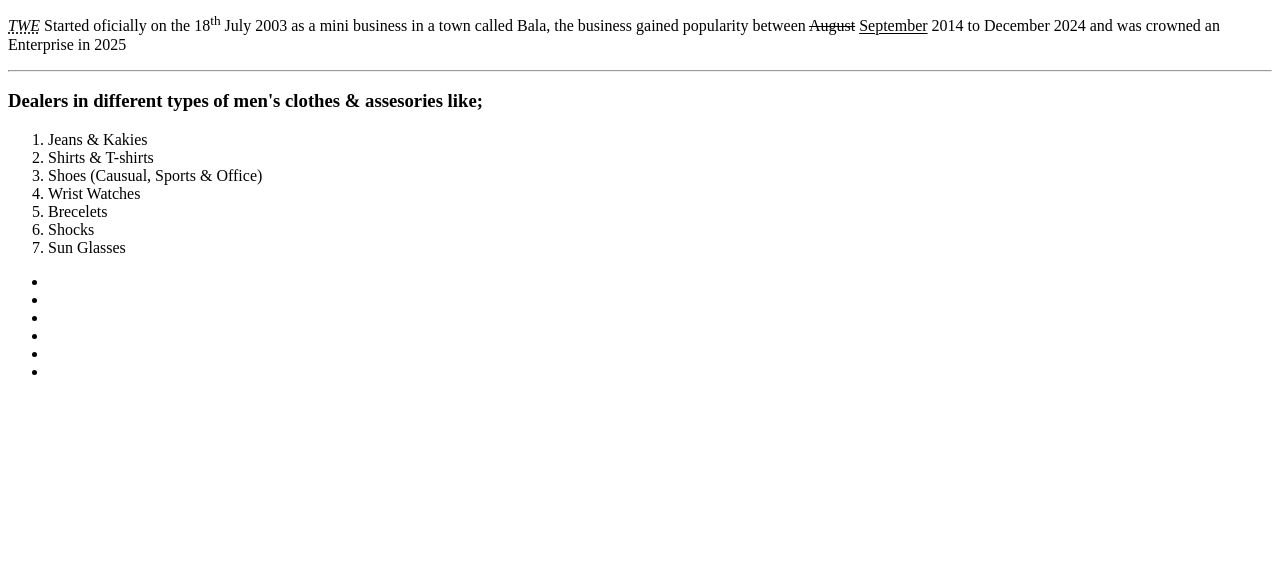
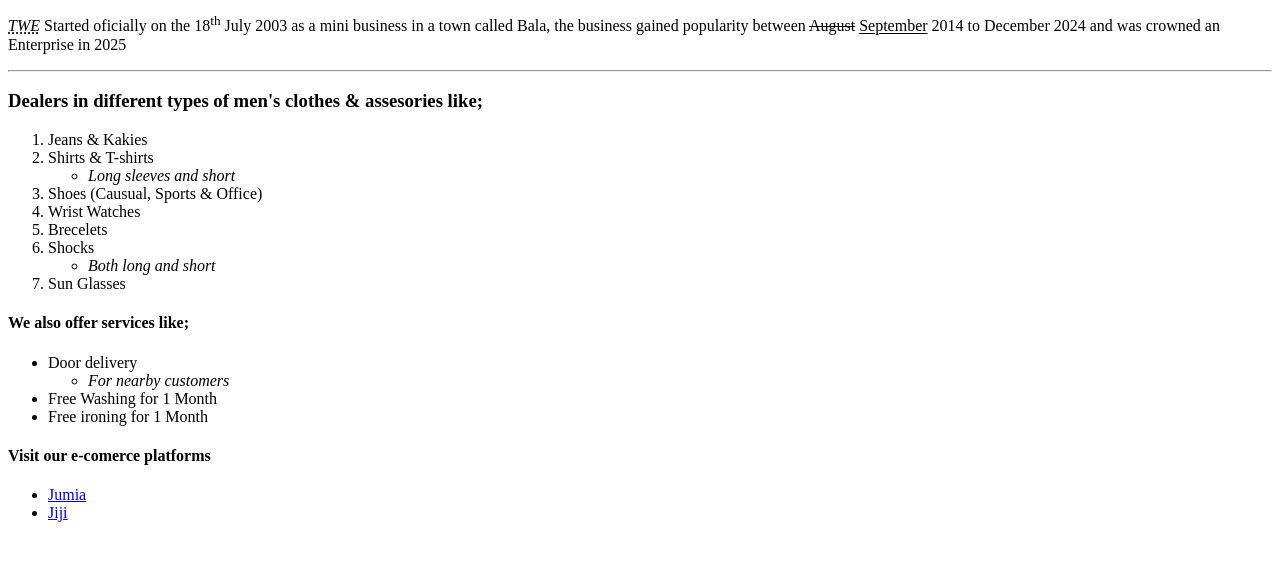
Before and after one commit to joshuatash/Tash_way_enterprise, a plain HTML site: page index.html in a window 1280 px wide. Shown: the part 123-684 px from the top of the page. Drawn offline with Linux system fonts and the light colour scheme.

Commit message:
Update index.html

```diff
--- a/index.html
+++ b/index.html
@@ -9,20 +9,35 @@
 <h3>Dealers in different types of men's clothes & assesories like;</h3>
 <ol>
     <li>Jeans & Kakies</li>
-    <li>Shirts & T-shirts</li>
+    <li>Shirts & T-shirts
+        <ul>
+            <li><em>Long sleeves and short</em></li>
+        </ul>
+    </li>
     <li>Shoes (Causual, Sports & Office)</li>
     <li>Wrist Watches</li>
     <li>Brecelets</li>
-    <li>Shocks</li>
+    <li>Shocks
+        <ul>
+            <li><em>Both long and short</em></li>
+        </ul>
+    </li>
     <li>Sun Glasses</li>
 </ol>
+<h4>We also offer services like;</h4>
 <ul>
-    <li></li>
-    <li></li>
-    <li></li>
-    <li></li>
-    <li></li>
-    <li></li>
+    <li>Door delivery
+        <ul>
+            <li><em>For nearby customers</em></li>
+        </ul>
+    </li>
+    <li>Free Washing for 1 Month</li>
+    <li>Free ironing for 1 Month</li>
 </ul>
+<h4>Visit our e-comerce platforms</h4>
+<ul>
+    <li><a href="https://www.jumia.ug/customer/account/index/">Jumia</a></li>
+    <li><a href="https://jiji.ug/profile?guid=aDZ8J0Yr18Swz6YQXxGWvWM4&status=closed">Jiji</a></li>
 
+</ul>
 </html>
```
